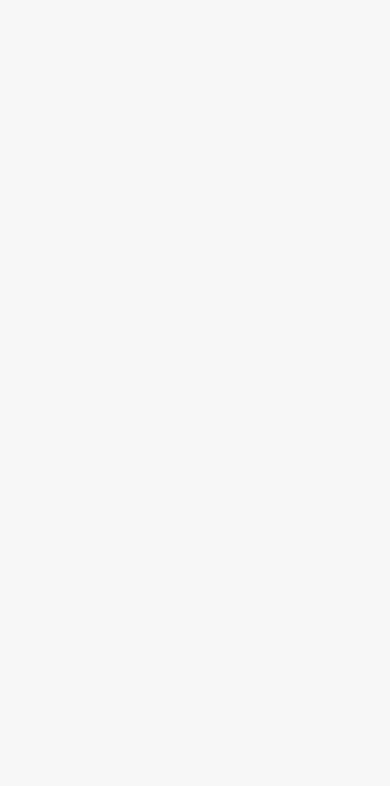
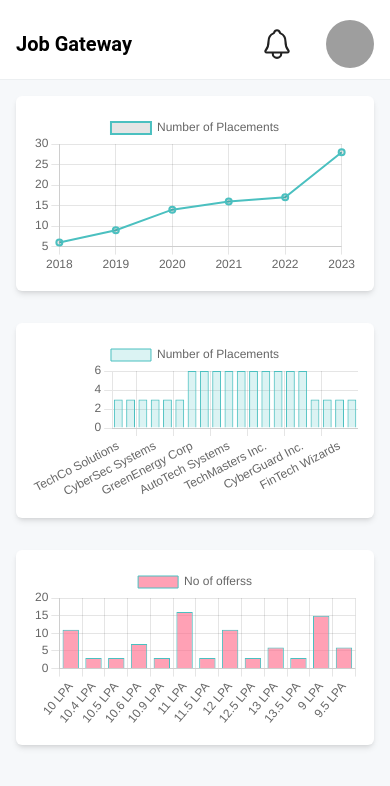
Before and after one commit to TangledDevs/VR-Web-22, a React (Vite) app in the folder client/: page /admin/home in a window 390 px wide. Before the commit this address had no page. Shown: the top 786 px of the page. Built offline with nearby package versions, Linux system fonts and the light colour scheme; sample sign-in values are in the browser's storage; grey boxes are pictures that could not be loaded.

Commit message:
mobile responsive graphs added

```diff
--- a/client/src/App.jsx
+++ b/client/src/App.jsx
@@ -1,7 +1,7 @@
 import { BrowserRouter, Routes, Route } from "react-router-dom";
 import Landing from "./pages/Landing";
 import { Layout as AdminLayout } from "./pages/admin/Layout";
-import AdminDashboard from "./components/AdminDashboard";
+import AdminDashboard from "./pages/admin/AdminDashboard";
 import { Layout as CoordinatorLayout } from "./pages/coordinator/Layout";
 import { Layout as StudentLayout } from "./pages/student/Layout";
 import Coordinators from "./components/coordinators/Coordinators";
@@ -17,12 +17,12 @@ function App() {
     <BrowserRouter>
       <Routes>
         <Route path="/" element={<Landing />} />
-        <Route path="/login" element={<LoginForm/>} />
+        <Route path="/login" element={<LoginForm />} />
 
         {/* Admin routes */}
         <Route path="/admin" element={<AdminLayout />}>
+          <Route path="home" element={<AdminDashboard />} />
           <Route path="coordinators" element={<Coordinators />} />
-          <Route path="dashboard" element={<AdminDashboard />} />
           <Route path="students" element={<DashboardTable />} />
           <Route path="placements" element={<Placements />} />
           <Route path="student" element={<Student />} />
--- a/client/src/components/GraphsContainer.jsx
+++ b/client/src/components/GraphsContainer.jsx
@@ -88,16 +88,39 @@ const GraphsContainer = () => {
     ],
   };
 
+  const chartData = {
+    labels: uniqueCtcValues.map((ctc) => ctc + " LPA"),
+    datasets: [
+      {
+        data: ctcCounts,
+        label: "No of offerss",
+        backgroundColor: ["rgba(255, 99, 132, 0.6)"],
+        borderColor: "rgba(75, 192, 192, 1)",
+        borderWidth: 1,
+      },
+    ],
+  };
+
+  const options = {
+    legend: {
+      display: true, // Set to true to display the legend
+      position: "top", // You can change the legend position (top, bottom, left, right)
+      labels: {
+        fontColor: "black", // Set the font color for legend labels
+      },
+    },
+  };
+
   return (
-    <div className="grid grid-cols-2 gap-8">
+    <div className="grid lg:grid-cols-2 gap-8">
       <section className="w-full bg-white rounded-md shadow-md p-4">
-        <Line data={lineChartData} />
+        <Line data={lineChartData} options={options} />
       </section>
       <section className="w-full bg-white rounded-md shadow-md p-4">
-        <Bar data={barChartData} />
+        <Bar data={barChartData} options={options} />
       </section>
       <section className="w-full bg-white rounded-md shadow-md p-4">
-        <Bar data={pieChartData} />
+        <Bar data={chartData} options={options} />
       </section>
     </div>
   );
--- a/client/src/components/Notifications.jsx
+++ b/client/src/components/Notifications.jsx
@@ -32,7 +32,7 @@ export default function NotificationsMenu() {
   return (
     <Menu>
       <MenuHandler>
-        <IconButton variant="text">
+        <IconButton variant="text" className="w-[34px]">
           <IoNotificationsOutline size={34} />
         </IconButton>
       </MenuHandler>
--- a/client/src/components/Sidebar.jsx
+++ b/client/src/components/Sidebar.jsx
@@ -4,7 +4,7 @@ import { Link } from "react-router-dom";
 
 const Sidebar = ({ role }) => {
   return (
-    <aside className="w-24 h-screen fixed px-2 bg-white border-r border-r-blue-gray-50">
+    <aside className="hidden lg:block w-24 h-screen fixed px-2 bg-white border-r border-r-blue-gray-50">
       {links[role].map((link, index) => (
         <Link
           key={index}
--- a/client/src/components/AdminDashboard.jsx
+++ b/client/src/pages/admin/AdminDashboard.jsx
@@ -1,4 +1,4 @@
-import GraphsContainer from "./GraphsContainer";
+import GraphsContainer from "../../components/GraphsContainer";
 
 const AdminDashboard = () => {
   return (
--- a/client/utils/links.jsx
+++ b/client/utils/links.jsx
@@ -4,7 +4,7 @@ import { PiStudent, PiSuitcaseSimple } from "react-icons/pi";
 
 export const links = {
   admin: [
-    { icon: <LuLayoutDashboard size={24} />, text: "Home", href: "dashboard" },
+    { icon: <LuLayoutDashboard size={24} />, text: "Home", href: "home" },
     { icon: <PiStudent size={24} />, text: "Students", href: "students" },
     {
       icon: <GrUserManager size={24} />,
@@ -18,7 +18,7 @@ export const links = {
     },
   ],
   coordinator: [
-    { icon: <LuLayoutDashboard size={24} />, text: "Home", href: "dashboard" },
+    { icon: <LuLayoutDashboard size={24} />, text: "Home", href: "home" },
     { icon: <PiStudent size={24} />, text: "Students", href: "students" },
     {
       icon: <PiSuitcaseSimple size={24} />,
```
